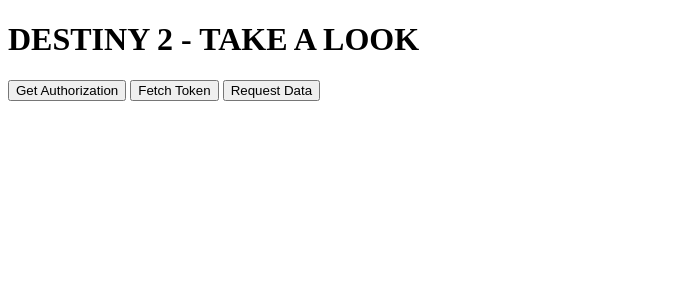
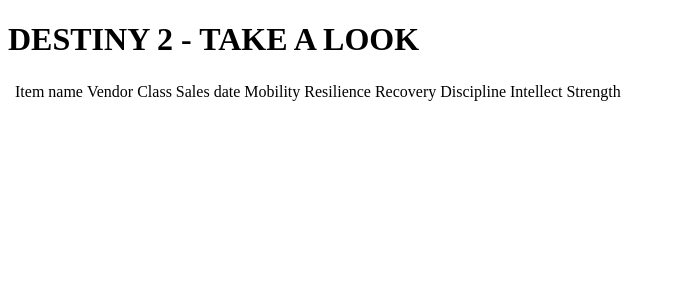
Before and after one commit to 6ixthmonth/destiny2-take-a-look, a Django app: page / in a window 1280 px wide. Shown: the top 300 px of the page, without its empty margins (0-676 px from the left). Run offline with Django 4.2, Linux system fonts and the light colour scheme.

Commit message:
Update index.html

```diff
--- a/templates/d2api/index.html
+++ b/templates/d2api/index.html
@@ -8,55 +8,25 @@
 
 {% block script %}
 <script src="https://code.jquery.com/jquery-3.6.3.min.js"></script>
-<script>
-    let accessToken = "";
-
-    function getAuth() {
-        $.ajax({
-            url: "{% url 'd2api:get_auth' %}"
-        }).done(function (res) {
-            location.href = res['authorization_url'];
-        }).fail(function (e) {
-            console.log(e);
-        });
-    }
-
-    function fetchToken() {
-        $.ajax({
-            url: "{% url 'd2api:fetch_token' %}",
-            type: "post",
-            data: JSON.stringify({
-                'auth_res': location.search
-            }),
-            headers: {
-                'X-CSRFTOKEN': "{{ csrf_token }}"
-            }
-        }).done(function (res) {
-            console.log(res);
-            accessToken = res['access_token'];
-        }).fail(function (e) {
-            console.log(e);
-        });
-    }
-
-    function requstData() {
-        // alert(accessToken);
-        $.ajax({
-            url: "{% url 'd2api:request_data' %}"
-        }).done(function (res) {
-            console.log("success");
-            console.log(res);
-        }).fail(function (e) {
-            console.log("error");
-            console.log(e);
-        });
-    }
-</script>
+<script></script>
 {% endblock script %}
 
 {% block body %}
 <h1>DESTINY 2 - TAKE A LOOK</h1>
-<button onclick="getAuth();">Get Authorization</button>
-<button onclick="fetchToken();">Fetch Token</button>
-<button onclick="requstData();">Request Data</button>
+
+<table>
+    <tr>
+        <td></td>
+        <td>Item name</td>
+        <td>Vendor</td>
+        <td>Class</td>
+        <td>Sales date</td>
+        <td>Mobility</td>
+        <td>Resilience</td>
+        <td>Recovery</td>
+        <td>Discipline</td>
+        <td>Intellect</td>
+        <td>Strength</td>
+    </tr>
+</table>
 {% endblock body %}
```
